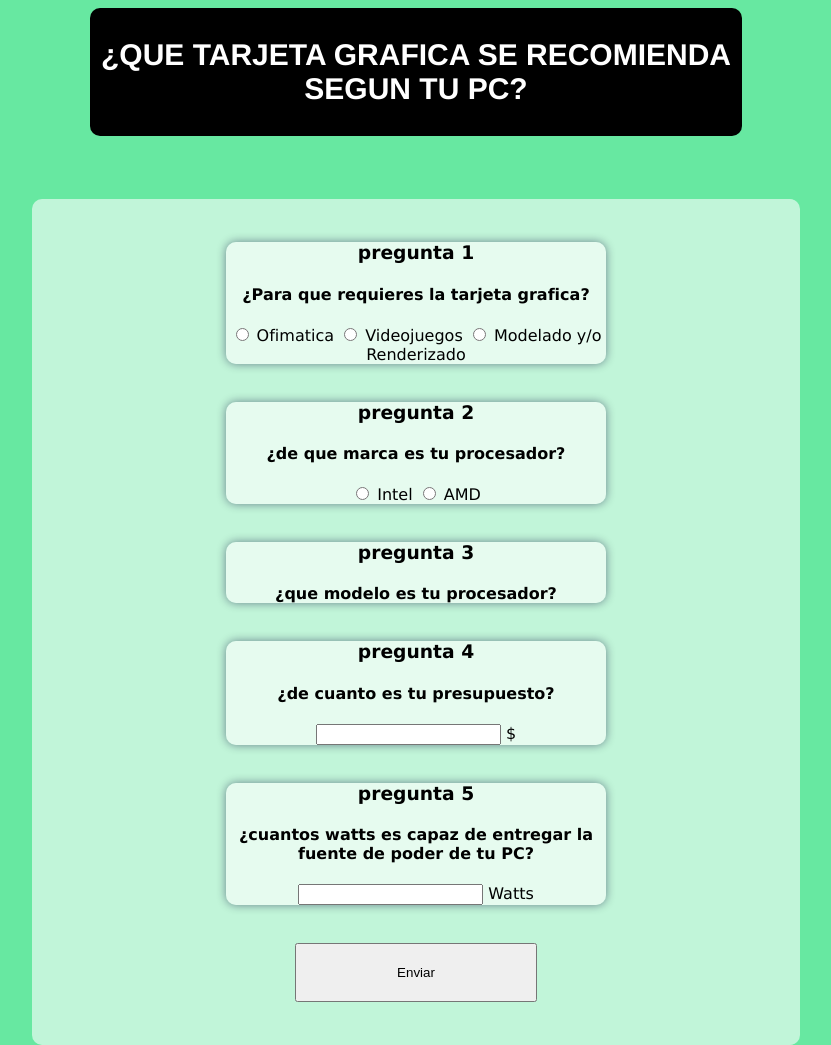
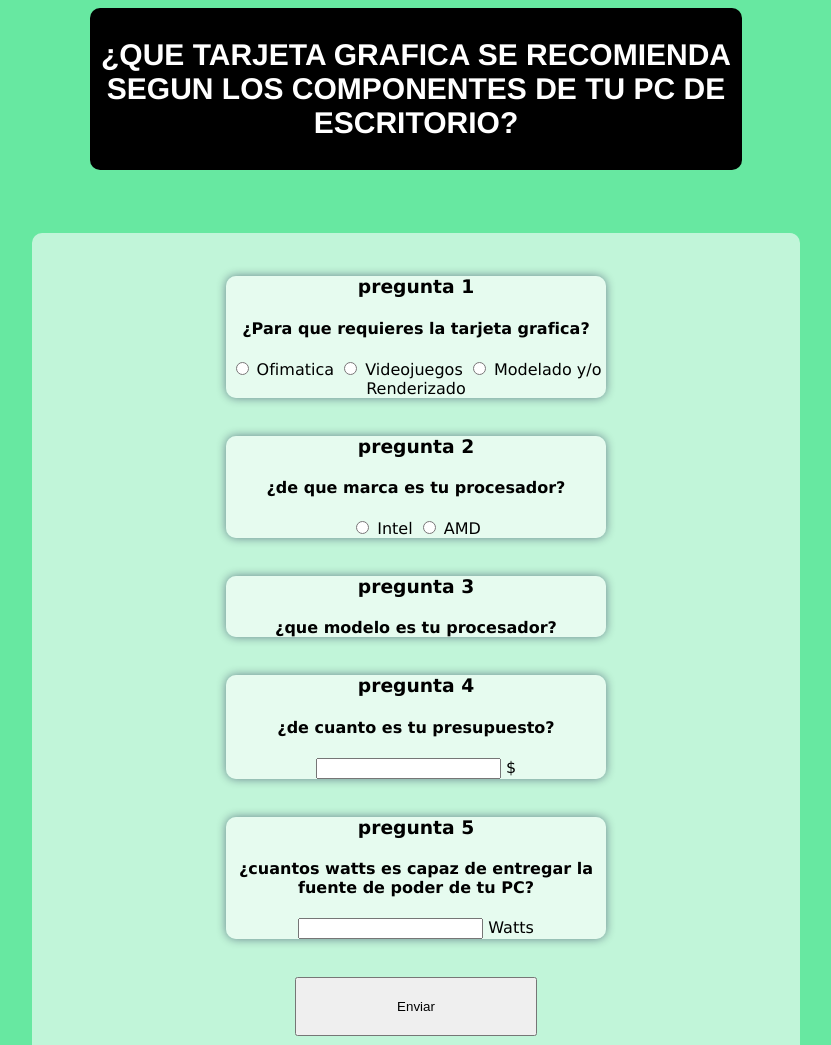
Before and after one commit to AlexZama-San/SISTEMA-EXPERTO, a plain HTML site: page index.html in a window 1280 px wide. Shown: the top 1045 px of the page, without its empty margins (224-1055 px from the left). Drawn offline with Linux system fonts and the light colour scheme.

Commit message:
cambio de titulo

```diff
--- a/index.html
+++ b/index.html
@@ -12,7 +12,7 @@
     <div class="container" id="basetitulo">
         <div class="row">
             <div class="col-md-12">
-                <h1 id="titulo">¿QUE TARJETA GRAFICA SE RECOMIENDA SEGUN TU PC?</h1>
+                <h1 id="titulo">¿QUE TARJETA GRAFICA SE RECOMIENDA SEGUN LOS COMPONENTES DE TU PC DE ESCRITORIO?</h1>
             </div>
         </div>
     </div>
```
